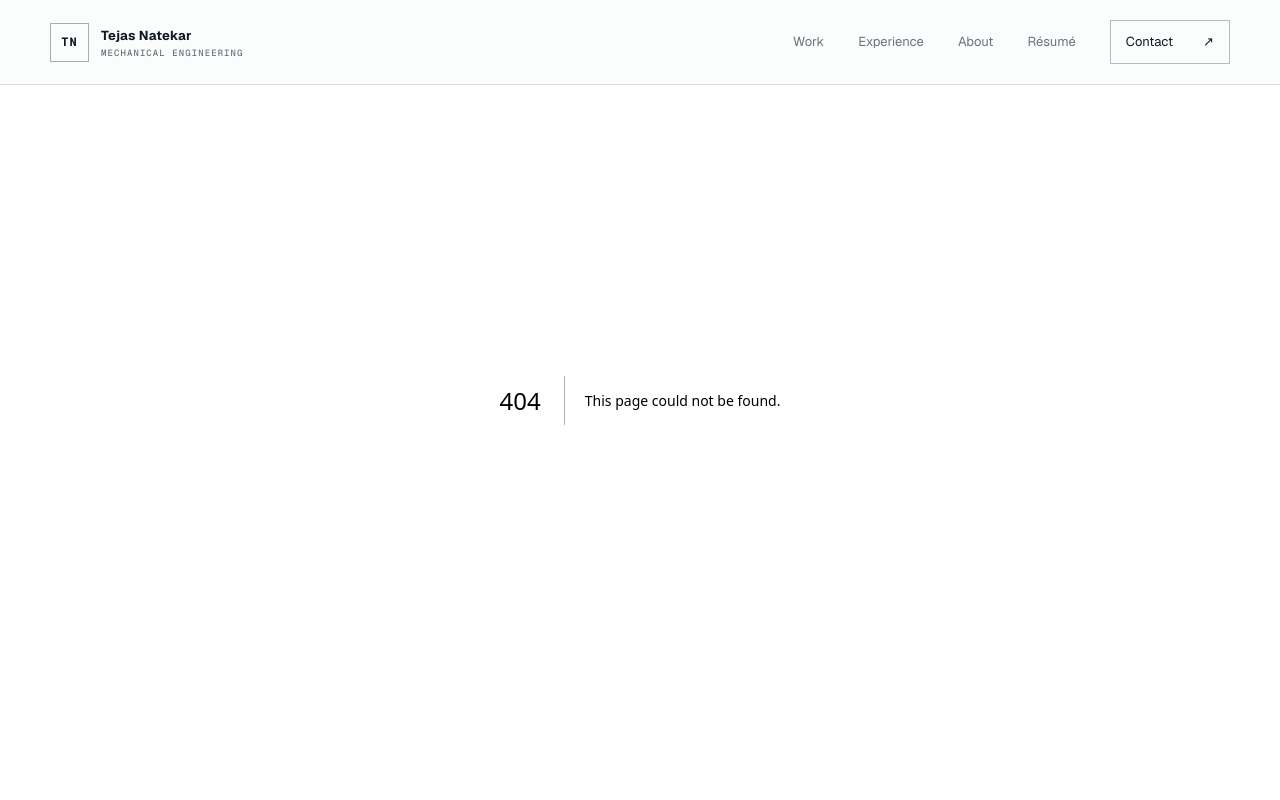
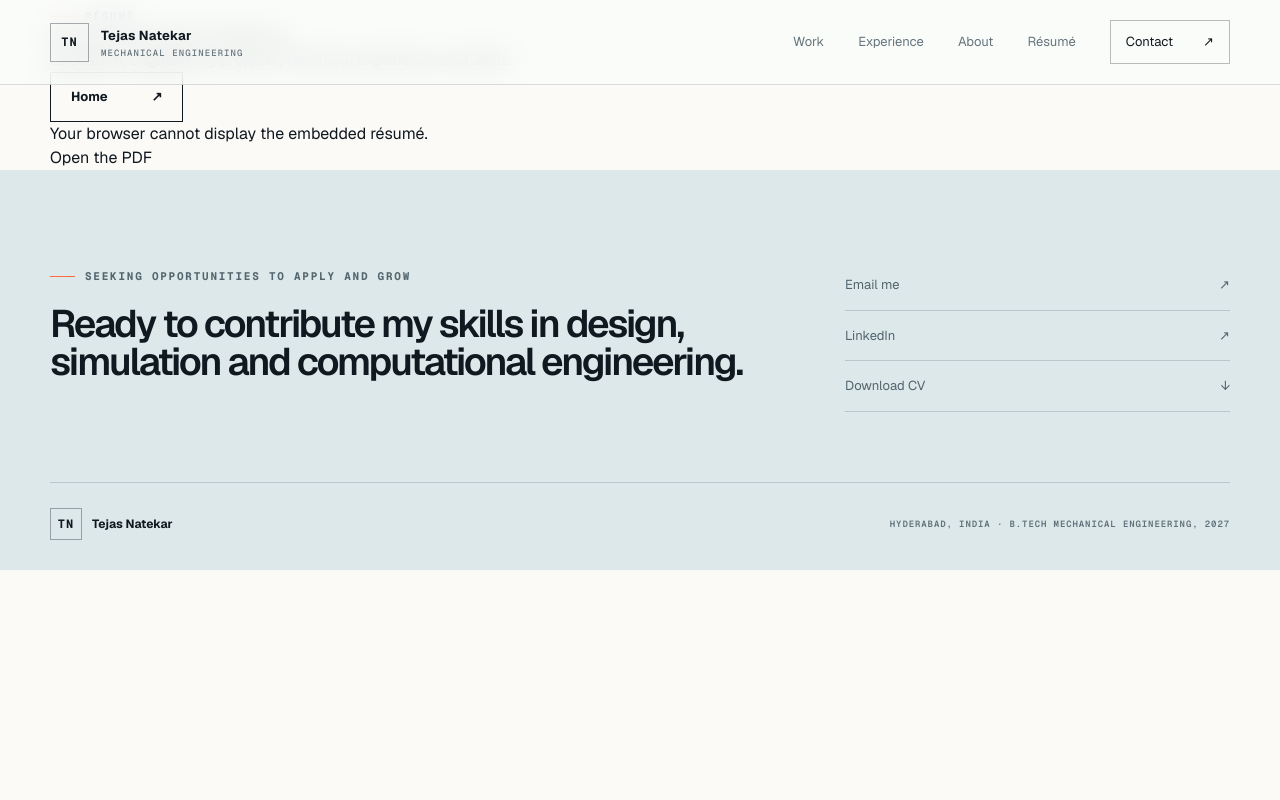
Before and after one commit to tejasnat/tejasnat.github.io, a Next.js app: page /resume in a window 1280 px wide. Before the commit this address had no page. Shown: the top 800 px of the page. Built offline with nearby package versions, Linux system fonts and the light colour scheme.

Commit message:
Add embedded resume page

```diff
--- /dev/null
+++ b/app/resume/page.tsx
@@ -0,0 +1,42 @@
+import type { Metadata } from "next";
+import Link from "next/link";
+
+export const metadata: Metadata = {
+  title: "Résumé | Tejas Natekar",
+  description: "View the résumé of Tejas Natekar, Mechanical Engineering student.",
+};
+
+export default function ResumePage() {
+  return (
+    <main className="resume-page">
+      <section className="shell resume-shell">
+        <div className="resume-heading">
+          <div>
+            <span className="section-kicker">Résumé</span>
+            <h1>Mechanical Engineering Résumé</h1>
+            <p>
+              Education, engineering projects, technical experience and skills.
+            </p>
+          </div>
+          <Link className="button button-outline resume-home-button" href="/">
+            Home <span>↗</span>
+          </Link>
+        </div>
+
+        <div className="resume-viewer" aria-label="Embedded résumé viewer">
+          <object
+            className="resume-pdf"
+            data="/Tejas-Natekar-CV.pdf#view=FitH"
+            type="application/pdf"
+            aria-label="Tejas Natekar résumé PDF"
+          >
+            <div className="resume-fallback">
+              <p>Your browser cannot display the embedded résumé.</p>
+              <a href="/Tejas-Natekar-CV.pdf">Open the PDF</a>
+            </div>
+          </object>
+        </div>
+      </section>
+    </main>
+  );
+}
```
